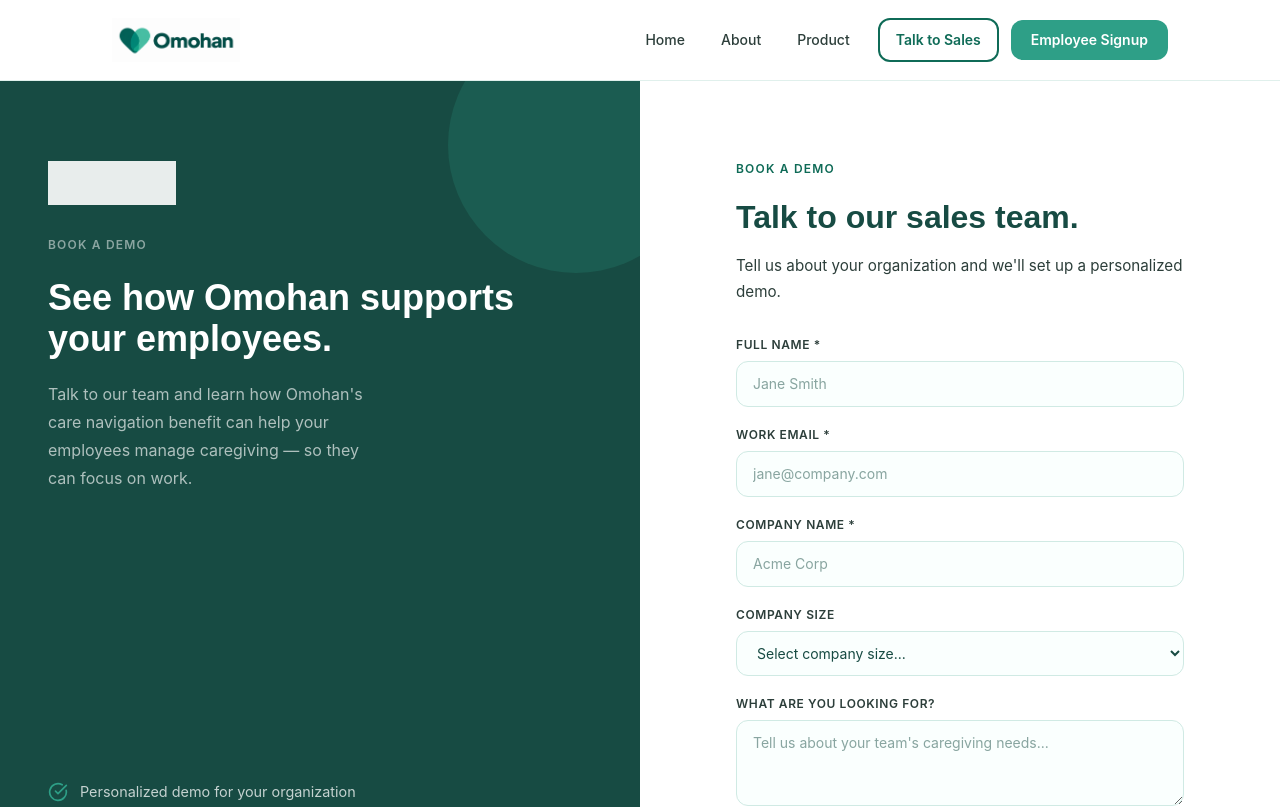
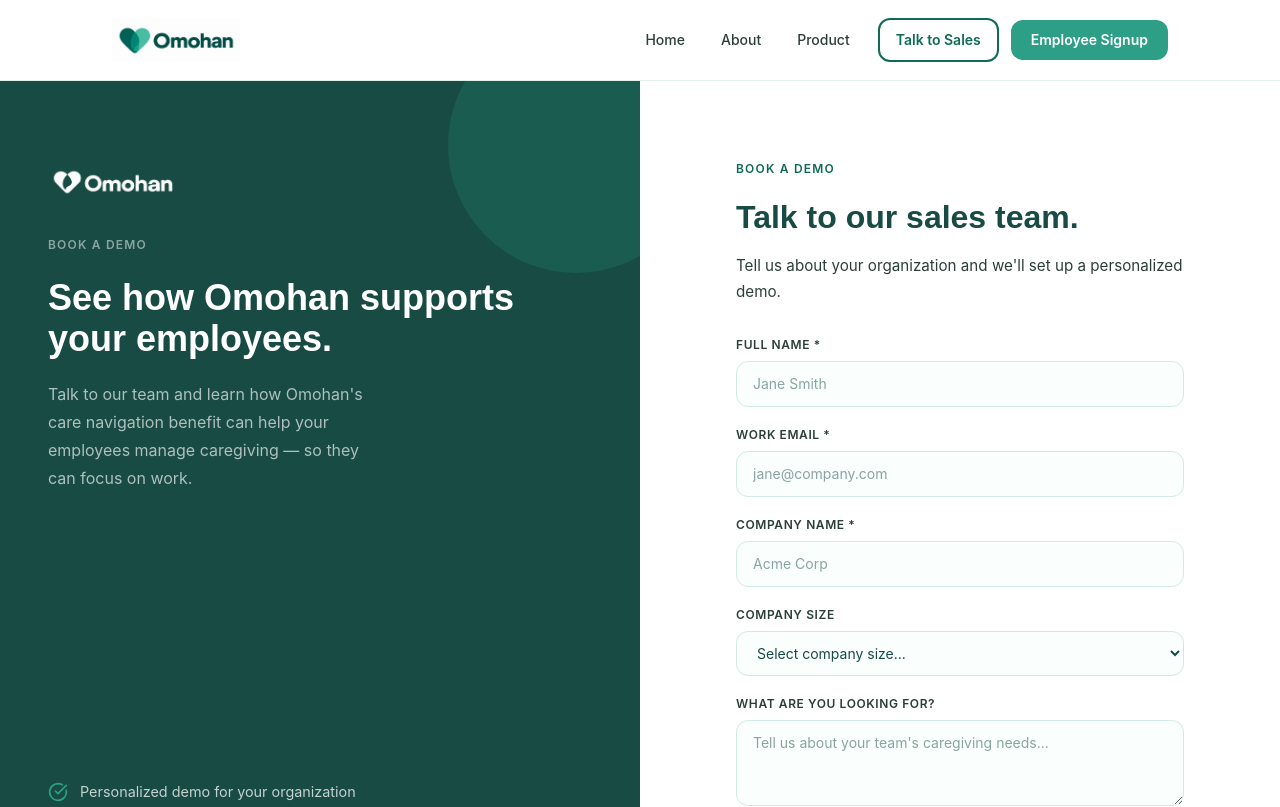
Before and after one commit to Textingman/bume-omohan, a Next.js app: page /talk-to-sales in a window 1280 px wide. Shown: the top 807 px of the page. Built offline with nearby package versions, Linux system fonts and the light colour scheme.

Commit message:
logo: use Heart Leaf Logo in talk-to-sales left panel

```diff
--- a/app/talk-to-sales/page.tsx
+++ b/app/talk-to-sales/page.tsx
@@ -34,8 +34,8 @@
           </div>
           <div className="relative z-10">
             <div className="mb-8">
-              <Image src="/logo.png" alt="Omohan" width={130} height={44} className="h-11 w-auto object-contain"
-                style={{ filter: 'brightness(0) invert(1)', opacity: 0.9 }} />
+              {/* Heart Leaf Logo — designed for dark backgrounds */}
+              <Image src="/logo-dark.png" alt="Omohan" width={140} height={44} className="h-11 w-auto object-contain" />
             </div>
             <p className="text-xs font-semibold uppercase tracking-widest mb-6" style={{ color: 'rgba(255,255,255,0.5)', fontFamily: 'Inter, sans-serif' }}>
               Book a Demo
```
